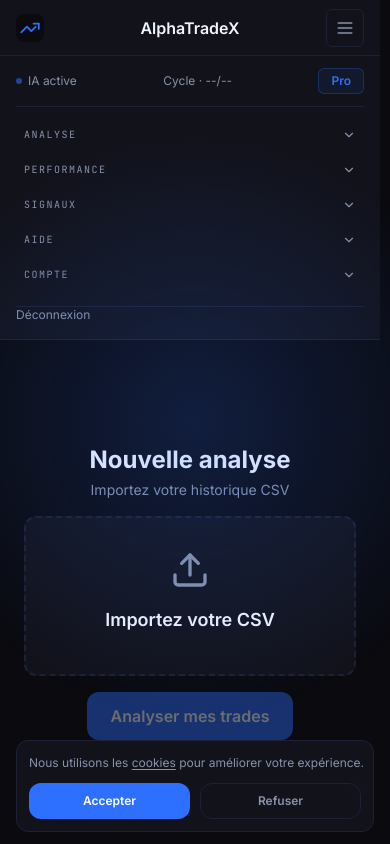
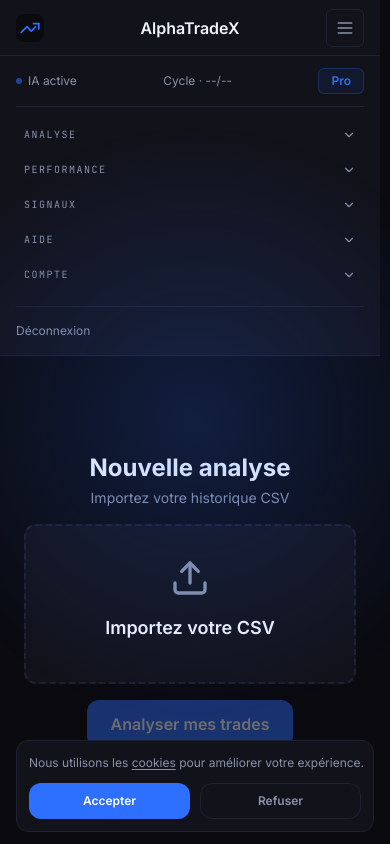
Before and after one commit to Sacha-10/alpha, a Next.js app: page /dashboard in a window 390 px wide. Both pictures are taken after a click on the button 345 px from the left and 27 px from the top of the page. Built offline with nearby package versions, Linux system fonts and the light colour scheme.

Commit message:
fix(dashboard): mt-4 bouton Déconnexion menu mobile

```diff
--- a/app/dashboard/DashboardClient.tsx
+++ b/app/dashboard/DashboardClient.tsx
@@ -729,7 +729,7 @@
                 closeMobileMenu();
                 void signOut();
               }}
-              className="flex w-full cursor-pointer items-center rounded-lg text-xs text-secondary transition-all duration-150 hover:bg-hover hover:text-primary"
+              className="flex w-full cursor-pointer items-center rounded-lg mt-4 text-xs text-secondary transition-all duration-150 hover:bg-hover hover:text-primary"
             >
               Déconnexion
             </button>
```
